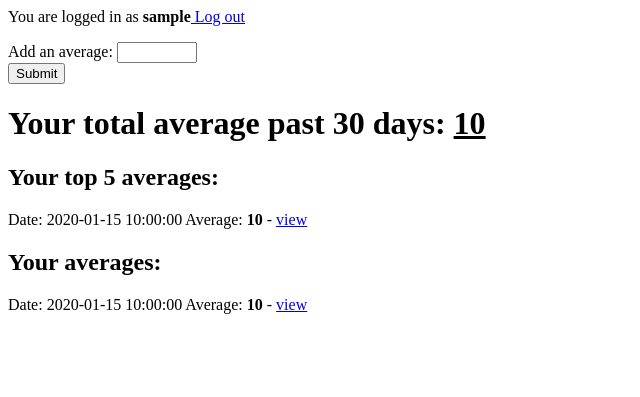
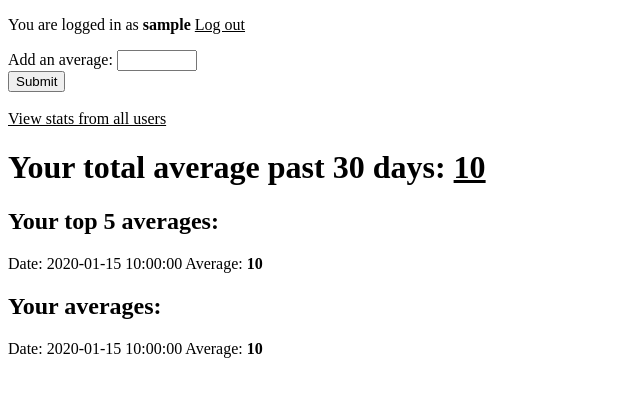
Before and after one commit to itsmatu/Darts-scores, a Flask app: template templates/mainpage.html in a window 1280 px wide. Shown: the top 397 px of the page, without its empty margins (0-640 px from the left). Run offline with Flask 2, Linux system fonts and the light colour scheme; the visitor is signed in with stand-in values (Sample User, id 1); the template is opened without the code that fills it: most values are stand-ins (such as "Sample title", 1, 10 or a date in 2020).

Commit message:
Several fixes

```diff
--- a/app.py
+++ b/app.py
@@ -66,9 +66,7 @@ def mainpage():
 			total = total_avg.fetchone()[0]
 			return render_template("mainpage.html", avgs=averages, total=total, topavgs=topavgs)
 		else:
-			averages = db.session.execute("SELECT game_id, average_date, average FROM averages")
-			top_averages = db.session.execute("SELECT game_id, average_date, average FROM averages ORDER BY average DESC LIMIT 5")
-			return render_template("mainpage.html", avgs=averages, topavgs=top_averages)
+			return redirect("/mainpage/allstats")
 	if request.method == "POST":
 		average = request.form["addaverage"]
 		username = session["username"]
@@ -104,3 +102,9 @@ def newgame():
 			user = db.session.execute("SELECT id FROM users WHERE username=:username", {"username": username})
 			score = request.form["score"]
 			return render_template("newgame.html", score=score)
+
+@app.route("/mainpage/allstats", methods = ["GET"])
+def allstats():
+		averages = db.session.execute("SELECT averages.game_id, averages.average_date, averages.average, users.username FROM averages JOIN users ON averages.user_id = users.id")
+		top_averages = db.session.execute("SELECT averages.game_id, averages.average_date, averages.average, users.username FROM averages JOIN users ON averages.user_id = users.id  ORDER BY averages.average DESC LIMIT 5")
+		return render_template("mainpage.html", avgs=averages, topavgs=top_averages)
--- /dev/null
+++ b/static/style.css
@@ -0,0 +1,8 @@
+a {
+    color: black;
+    text-decoration: none;
+}
+
+a:hover {
+    color: darkred;
+}
--- a/templates/mainpage.html
+++ b/templates/mainpage.html
@@ -1,27 +1,38 @@
-{% if session.username %}
-<p>You are logged in as <b>{{ session.username }}</b><a href="/logout"> Log out</a></p>
+<!DOCTYPE html>
+<head>
+<link rel="stylesheet" href="{{ url_for('static', filename='style.css') }}">
+</head>
+{% if session.username and "allstats" not in request.path %}
+<p>You are logged in as <b>{{ session.username }}</b><a href="/logout"> <u>Log out</u></a></p>
 <form action="/mainpage" method="POST">
 Add an average: <input type="number" step="0.1" min=0 max=180 name="addaverage">
 <br>
 <input type="submit" value="Submit">
 </form>
+<br>
+<a href="/mainpage/allstats"><u>View stats from all users</u></a>
 <h1>Your total average past 30 days: <u>{{ total }}</u></h1>
 <h2>Your top 5 averages: </h2>
 {%for avg in topavgs %}
-<p>Date: {{ avg.average_date }} Average: <b>{{ avg.average }}</b> - <a href="/game/{{ avg.game_id }}">view</a></p>
+<p><a href="/game/{{ avg.game_id }}">Date: {{ avg.average_date }} Average: <b>{{ avg.average }}</b></a></p>
 {% endfor %}
 <h2>Your averages:</h2>
 {% for avg in avgs %}
-<p>Date: {{ avg.average_date }} Average: <b>{{ avg.average }}</b> - <a href="/game/{{ avg.game_id }}">view</a></p>
+<p><a href="/game/{{ avg.game_id }}">Date: {{ avg.average_date }} Average: <b>{{ avg.average }}</b></a></p>
 {% endfor %}
 {% else %}
-<a href="/login">Log in</a>
+{% if session.username and "allstats" in request.path %}
+<h1>Stats from all users</h1>
+<a href="/mainpage">Back to main page</a>
+{% else %}
+<a href="/login"><u>Log in</u></a>
+{% endif %}
 <h1>Top 5 averages:</h1>
 {% for avg in topavgs %}
-<p>Date: {{ avg.average_date }} Average: <b>{{ avg.average }}</b> - <a href="/game/{{ avg.game_id }}">view</a></p>
+<p><a href="/game/{{ avg.game_id }}">Date: {{ avg.average_date }} User: <b>{{ avg.username }}</b> Average: <b>{{ avg.average }}</b></a></p>
 {% endfor %}
 <h2>All averages:</h2>
 {% for avg in avgs %}
-<p>Date: {{ avg.average_date }} Average: <b>{{ avg.average }}</b> - <a href="/game/{{ avg.game_id }}">view</a></p>
+<p><a href="/game/{{ avg.game_id }}">Date: {{ avg.average_date }} User: <b>{{ avg.username }}</b> Average: <b>{{ avg.average }}</b></a></p>
 {% endfor %}
 {% endif %}
```
Also changed, not shown: 3 other files.
